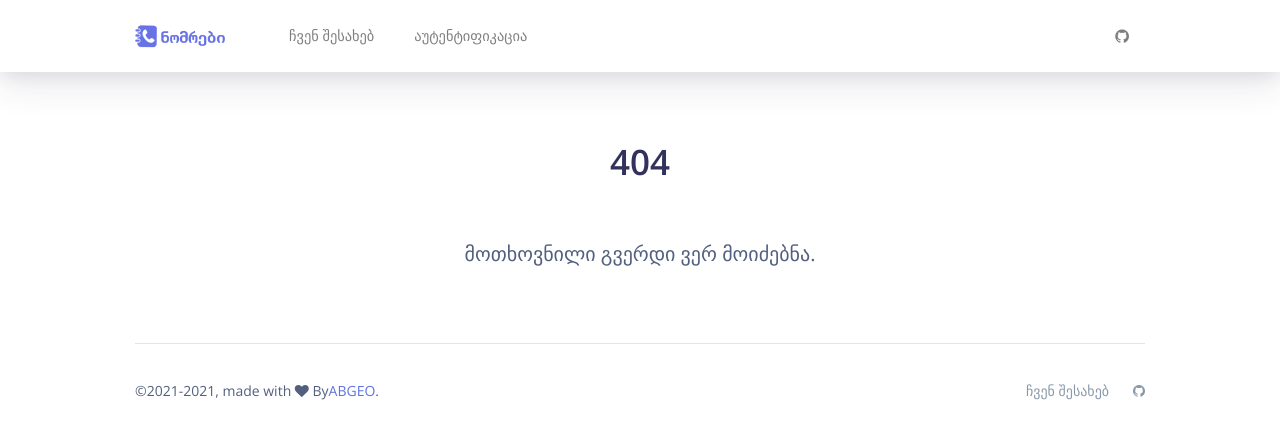
After one commit to ABGEO/nomrebi-web, a Flask app: template app/templates/error/404.html in a window 1280 px wide. The commit adds this page. Shown: the top 439 px of the page. Run offline with Flask 2, Linux system fonts and the light colour scheme; the template is opened without the code that fills it, so the values that code supplies are empty; some libraries are stand-ins or nearby versions.

Commit message:
:sparkles: Implement custom 404 page.

```diff
--- a/app/__init__.py
+++ b/app/__init__.py
@@ -25,6 +25,11 @@ def inject_global_variables():
     }
 
 
+@app.errorhandler(404)
+def page_not_found(e):
+    return render_template('error/404.html'), 404
+
+
 app.register_blueprint(auth.bp)
 app.register_blueprint(main.bp)
 app.register_blueprint(pwa.bp)
--- a/app/templates/base.html
+++ b/app/templates/base.html
@@ -10,7 +10,7 @@
 
     <meta property="og:title" content="{{ self.title() }} | ნომრები"/>
     <meta property="og:site_name" content="ნომრები"/>
-    <meta property="og:url"  content="{{ url_for(request.endpoint, _external=True) }}"/>
+    <meta property="og:url"  content="{{ url_for(request.endpoint if request.endpoint else 'main.index', _external=True) }}"/>
     <meta property="og:description" content="{{ self.description() }}"/>
     <meta property="og:type" content="website"/>
     <meta property="og:image" content="{{ url_for('static', _external=True, filename='assets/img/social_image.png') }}" />
--- /dev/null
+++ b/app/templates/error/404.html
@@ -0,0 +1,16 @@
+{% extends "layout.html" %}
+
+{% block title %}გვერდი ვერ მოიძებნა{% endblock %}
+
+{% block content %}
+    <div class="section pb-0">
+        <div class="container">
+            <div class="row">
+                <div class="col-12 text-center">
+                    <h3 class="display-3 mb-5">404</h3>
+                    <p class="lead">მოთხოვნილი გვერდი ვერ მოიძებნა.</p>
+                </div>
+            </div>
+        </div>
+    </div>
+{% endblock %}
```
